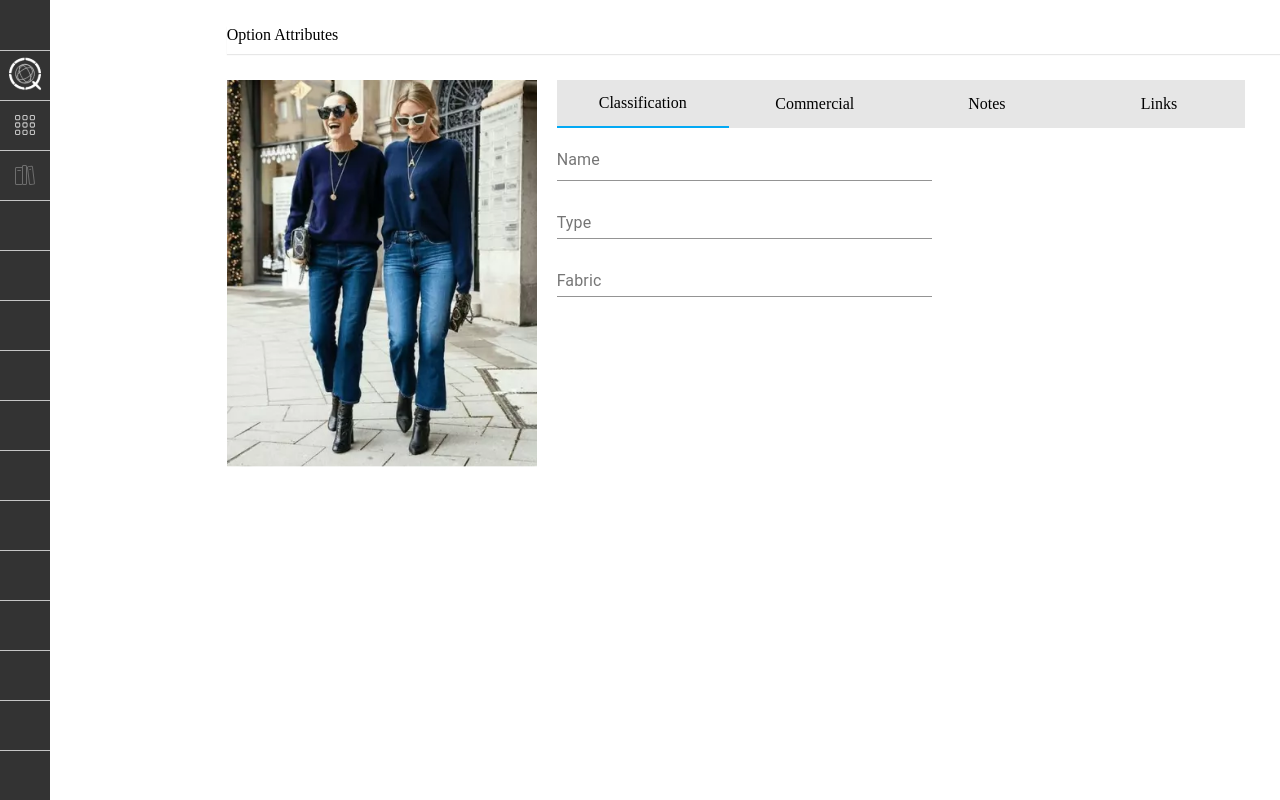
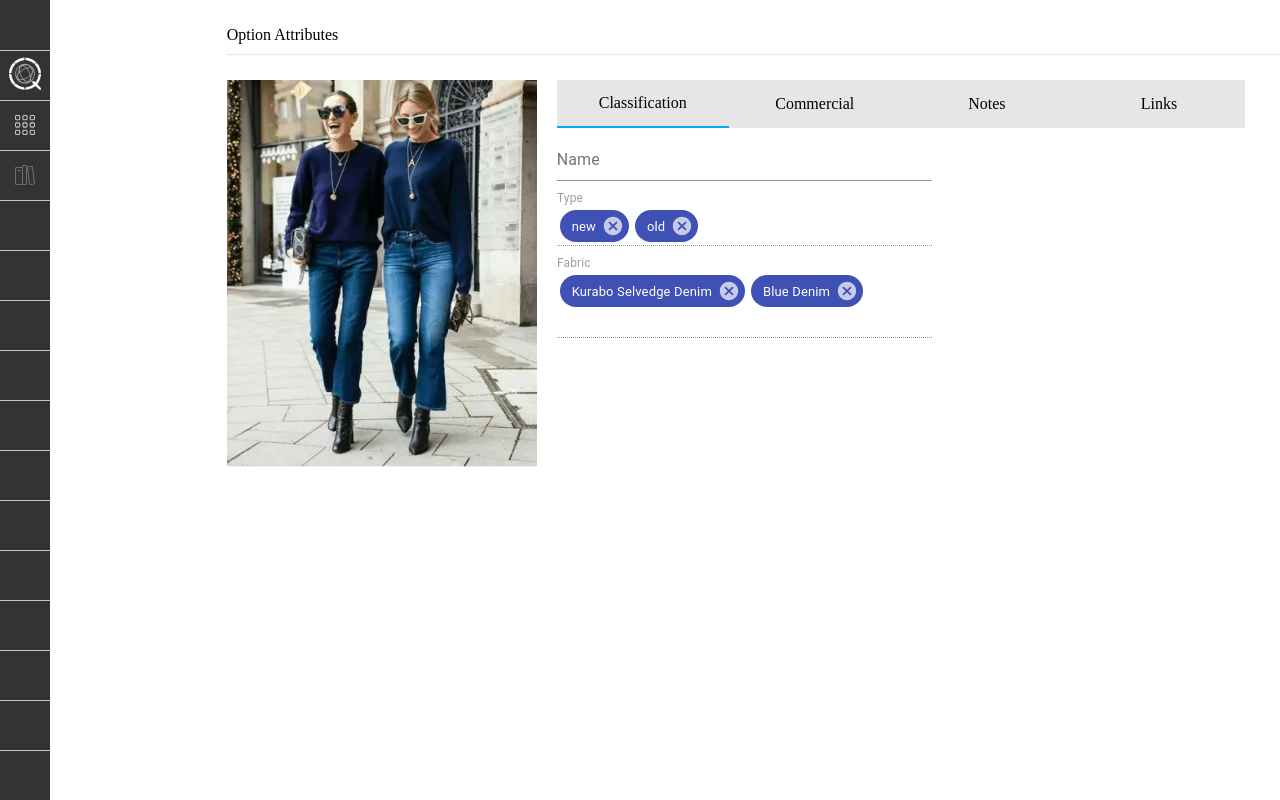
Before and after one commit to toreylittlefield/quadrant-basic-test-challenge, a React (Create React App) app in the folder client/: page / in a window 1280 px wide. Shown: the top 800 px of the page. Built offline with nearby package versions, Linux system fonts and the light colour scheme; a web font is replaced by a local one.

Commit message:
add option to delete multiple items with chips

```diff
--- a/client/src/components/Inputs/CustomAutoComplete.js
+++ b/client/src/components/Inputs/CustomAutoComplete.js
@@ -1,10 +1,9 @@
 import Proptypes from "prop-types";
 import React from "react";
-import TextField from "@material-ui/core/TextField";
+import { TextField, Chip, makeStyles } from "@material-ui/core";
 import Autocomplete, {
   createFilterOptions,
 } from "@material-ui/lab/Autocomplete";
-import { makeStyles } from "@material-ui/core";
 
 const filter = createFilterOptions({ ignoreCase: true, trim: true });
 const defaultInputValues = {
@@ -19,6 +18,8 @@ const useStyles = makeStyles({
   },
 });
 
+const multiple = true;
+
 const CustomAutoComplete = ({
   setFormValues = () => {},
   inputDataArray = [],
@@ -27,8 +28,11 @@ const CustomAutoComplete = ({
   displayLabel = "",
 }) => {
   const classes = useStyles();
-  const [value, setValue] = React.useState(defaultInputValues);
-  const { inputValue } = value;
+  const [value, setValue] = React.useState(
+    multiple ? inputDataArray : defaultInputValues
+  );
+
+  // const { inputValue } = value;
 
   // passed setState from props
   const handleSetNewFormValues = (newValue) => {
@@ -50,25 +54,22 @@ const CustomAutoComplete = ({
 
   return (
     <Autocomplete
+      multiple={multiple}
       classes={{
         root: classes.root,
       }}
       id={id}
-      value={inputValue}
-      // onKeyDown={(event, val) => {
-      //   // To handle create new option on Enter key
-      //   if (event.key === "Enter") {
-      //     const filtered = filter(inputDataArray, {
-      //       inputValue: event.target.value,
-      //       getOptionLabel: (option) => option,
-      //     });
-      //     if (filtered.length === 0) {
-      //       handleSetNewValueInput(event.target.value);
-      //       handleSetNewFormValues(event.target.value);
-      //     }
-      //   }
-      // }}
+      value={value.inputValue ? value.inputValue : value}
+      // defaultValue={multiple ? value : defaultInputValues}
       onChange={(event, val) => {
+        // when deleting by chips
+        if (multiple) {
+          setValue(val);
+          setFormValues((prev) => ({
+            ...prev,
+            [stateKey]: [...val],
+          }));
+        }
         if (event.key === "Enter" && val) {
           const filtered = filter(inputDataArray, {
             inputValue: event.target.value,
@@ -96,6 +97,7 @@ const CustomAutoComplete = ({
         const filtered = filter(options, params);
         // Suggest the creation of a new value
         if (
+          !multiple &&
           params.inputValue !== "" &&
           !filtered.find((str) => str === params.inputValue)
         ) {
@@ -115,7 +117,6 @@ const CustomAutoComplete = ({
         // }
         return filtered;
       }}
-      autoSelect
       selectOnFocus
       clearOnBlur
       handleHomeEndKeys
@@ -134,13 +135,34 @@ const CustomAutoComplete = ({
         if (option.addOption) {
           return option.addOption;
         }
-        if (option.editOption) {
-          return option.editOption;
-        }
+        // if (option.editOption) {
+        //   return option.editOption;
+        // }
         return option;
       }}
+      renderTags={
+        multiple
+          ? (tagValue, getTagProps) =>
+              tagValue.map((option, index) => (
+                <Chip
+                  label={option}
+                  color="primary"
+                  {...getTagProps({ index })}
+                />
+              ))
+          : () => {}
+      }
       freeSolo
-      renderInput={(params) => <TextField {...params} label={displayLabel} />}
+      renderInput={
+        multiple
+          ? (params) => {
+              const copyParams = params;
+              copyParams.disabled = true;
+              copyParams.inputProps.disabled = true;
+              return <TextField {...copyParams} label={displayLabel} />;
+            }
+          : (params) => <TextField {...params} label={displayLabel} />
+      }
     />
   );
 };
```
